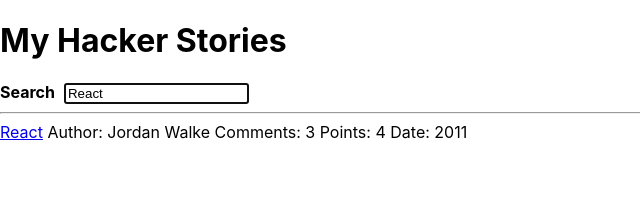
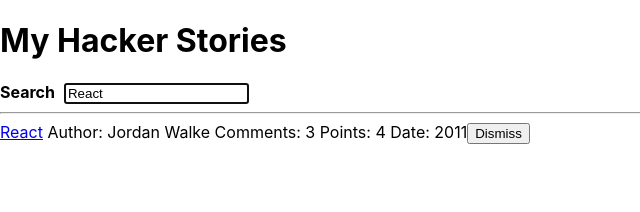
Before and after one commit to prisca-c/my-road-to-react, a React (Create React App) app: page / in a window 1280 px wide. Shown: the top 212 px of the page, without its empty margins (0-640 px from the left). Built offline with nearby package versions, Linux system fonts and the light colour scheme.

Commit message:
Added a remove Story Button

```diff
--- a/src/App.js
+++ b/src/App.js
@@ -1,10 +1,9 @@
 import React from 'react';
 import './App.css';
-import Stories from './Stories.js';
+import initialStories from './Stories.js';
 
 
-const useSemiPersitentState = ( key, initialState ) => {
-
+const useSemiPersistentState = ( key, initialState ) => {
   const [value, setValue] = React.useState(
     localStorage.getItem(key) || initialState
   );
@@ -17,17 +16,27 @@
 }
 
 const App = () => {
+  const [searchTerm, setSearchTerm] = useSemiPersistentState(
+    'search',
+    'React'
+  );
 
-const [searchTerm, setSearchTerm] = useSemiPersitentState(
-  'search',
-  'React'
-);
+  const [stories, setStories] = React.useState(initialStories);
+
+  const handleRemoveStory = item => {
+    const newStories = stories.filter(
+      story => item.objectID !== story.objectID
+    );
+
+    setStories(newStories);
+  };
+
 
   const handleSearch = event => {
     setSearchTerm(event.target.value);
-  }
+  };
 
-  const searchedStories = Stories.filter(story =>
+  const searchedStories = stories.filter(story =>
     story.title.toLowerCase().includes(searchTerm.toLowerCase())
   );
 
@@ -49,52 +58,30 @@
 
       <hr />
 
-      <List list={searchedStories} />
+      <List list={searchedStories} onRemoveItem={handleRemoveStory} />
 
     </div>
   );
 }
-
-const List = ({ list }) =>
-  list.map(({ objectID, ...item }) => (
-    <Item key={objectID} {...item} />
-));
-
-const Item = ({ title, author, num_comments, points, url, date }) => (
-    <div>
-
-      <span>
-        <a href={url}>{title}</a>
-      </span>
-      <span> Author: {author}</span>
-      <span> Comments: {num_comments}</span>
-      <span> Points: {points}</span>
-      <span> Date: {date}</span>
-
-    </div>
-);
 
 const InputWithLabel = ({
   id,
   value,
   type = "text" ,
   onInputChange,
+  isFocused,
   children,
-  isFocused,
 }) => {
-
   const inputRef = React.useRef();
 
   React.useEffect(() => {
-    if (isFocused && inputRef.current) {
+    if (isFocused) {
       inputRef.current.focus();
     }
-
-}, [isFocused]);
+  }, [isFocused]);
 
   return (
     <>
-
       <label htmlFor={id}> {children} </label>
       &nbsp;
       <input
@@ -102,11 +89,41 @@
         id={id}
         type={type}
         value={value}
-        autoFocus={isFocused}
         onChange={onInputChange}
       />
-
     </>
   );
 }
+
+const List = ({ list, onRemoveItem }) =>
+  list.map(item => (
+    <Item
+      key={item.objectID}
+      item={item}
+      onRemoveItem={onRemoveItem}
+    />
+  ));
+
+const Item = ({ item, onRemoveItem }) => (
+    <div>
+
+      <span>
+        <a href={item.url}>{item.title}</a>
+      </span>
+      <span> Author: {item.author}</span>
+      <span> Comments: {item.num_comments}</span>
+      <span> Points: {item.points}</span>
+      <span> Date: {item.date}</span>
+      <span>
+        <button type="button" onClick={() => onRemoveItem(item)}>
+          Dismiss
+        </button>
+      </span>
+
+    </div>
+  );
+
+
+
+
 export default App;
--- a/src/Stories.js
+++ b/src/Stories.js
@@ -1,4 +1,4 @@
-const Stories = [
+const initialStories = [
     {
       title: 'React',
       url: 'https://reactjs.org/',
@@ -28,4 +28,4 @@
     }
   ];
 
-  export default Stories;
+  export default initialStories;
```
